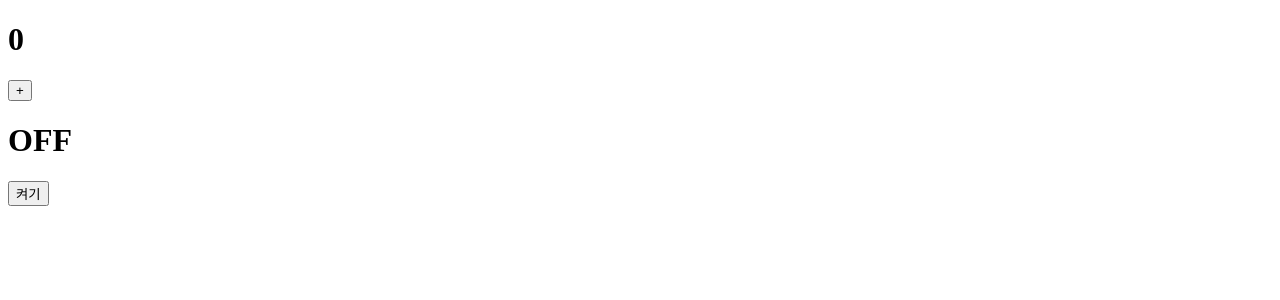
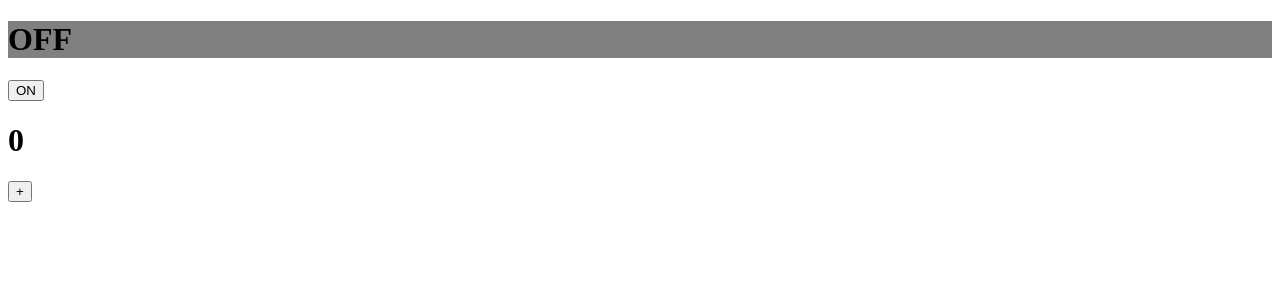
Before and after one commit to hgene2452/React_Study, a React (Vite) app in the folder section05/: page / in a window 1280 px wide. Shown: the top 300 px of the page. Built offline with nearby package versions, Linux system fonts and the light colour scheme.

Commit message:
✨ state & props

```diff
--- a/section05/src/App.jsx
+++ b/section05/src/App.jsx
@@ -1,60 +1,13 @@
 import "./App.css";
-// import Header from "./components/Header";
-// import Main from "./components/Main";
-// import Footer from "./components/Footer";
-// import Button from "./components/Button";
-import { useState } from "react";
+import Bulb from "./components/Bulb";
+import Counter from "./components/Counter";
 
-// function App() {
-//   return (
-//     <>
-//       <Button text={"메일"} color={"red"} />
-//       <Button text={"카페"} />
-//       <Button text={"블로그"} />
-//     </>
-//   );
-// }
-
-// spread 연산자를 이용해 편리하게 props 전달
-// const buttonProps = {
-//   text: "메일",
-//   color: "red",
-//   a: 1,
-//   b: 2,
-//   c: 3,
-// };
-
+// 불필요한 리렌더를 막기 위해 서로 상관없는 컴포넌트는 철저히 분리해야한다
 function App() {
-  const [count, setCount] = useState(0);
-  const [light, setLight] = useState("OFF");
-
   return (
     <>
-      {/* <Button {...buttonProps} />
-      <Button text={"카페"} />
-      <Button text={"블로그"}>
-        <div>자식요소</div>
-      </Button> */}
-      <h1>{count}</h1>
-      <div>
-        <button
-          onClick={() => {
-            setCount(count + 1);
-          }}
-        >
-          +
-        </button>
-      </div>
-      <div>
-        <h1>{light}</h1>
-        <button
-          onClick={() => {
-            setLight(light === "ON" ? "OFF" : "ON");
-          }}
-        >
-          {light === "ON" ? "끄기" : "켜기"}
-        </button>
-      </div>
+      <Bulb />
+      <Counter />
     </>
   );
 }
--- /dev/null
+++ b/section05/src/components/Bulb.jsx
@@ -0,0 +1,24 @@
+import { useState } from "react";
+
+const Bulb = () => {
+  const [light, setLight] = useState("OFF");
+  return (
+    <div>
+      {light === "ON" ? (
+        <h1 style={{ backgroundColor: "orange" }}>ON</h1>
+      ) : (
+        <h1 style={{ backgroundColor: "gray" }}>OFF</h1>
+      )}
+
+      <button
+        onClick={() => {
+          setLight(light === "ON" ? "OFF" : "ON");
+        }}
+      >
+        {light === "ON" ? "OFF" : "ON"}
+      </button>
+    </div>
+  );
+};
+
+export default Bulb;
--- /dev/null
+++ b/section05/src/components/Counter.jsx
@@ -0,0 +1,20 @@
+import { useState } from "react";
+
+const Counter = () => {
+  const [count, setCount] = useState(0);
+
+  return (
+    <div>
+      <h1>{count}</h1>
+      <button
+        onClick={() => {
+          setCount(count + 1);
+        }}
+      >
+        +
+      </button>
+    </div>
+  );
+};
+
+export default Counter;
```
